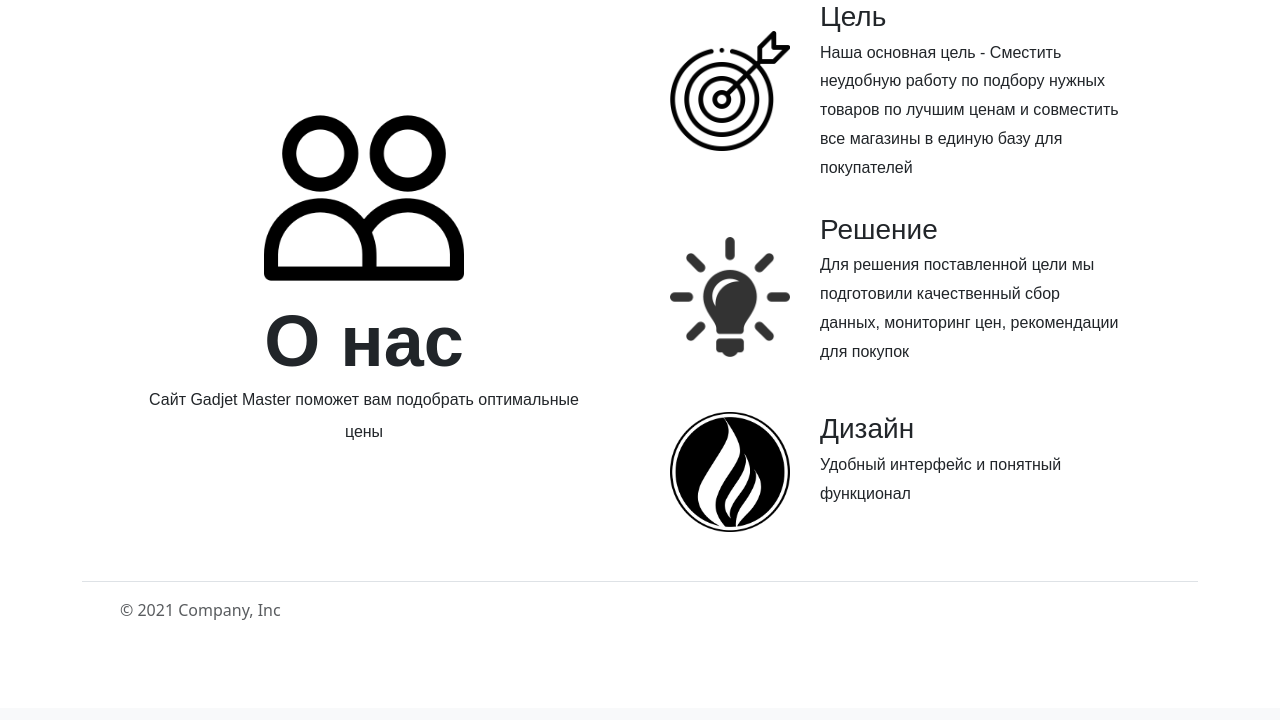
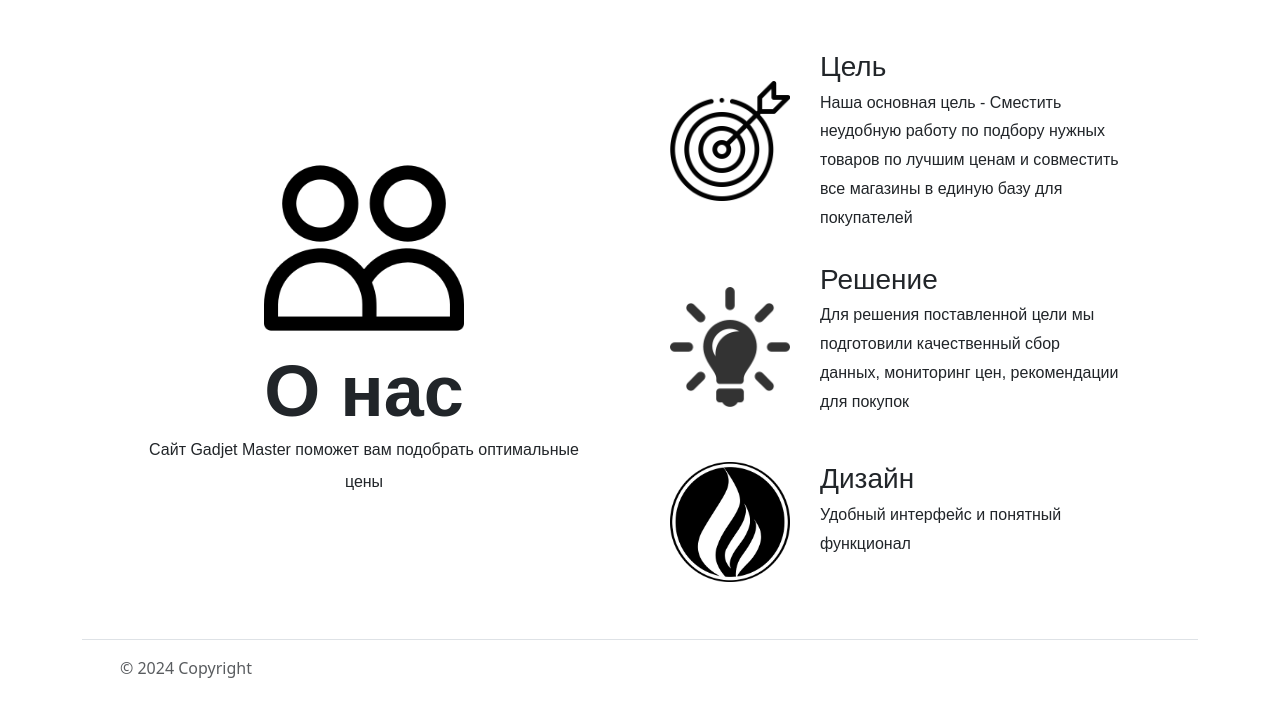
Before and after one commit to MBVD/uni_project, a Django app: page /about in a window 1280 px wide. Shown: the part 92-812 px from the top of the page. Before the commit the page ends 712 px from the top, so only its background shows below. Run offline with Django 5.2, Linux system fonts and the light colour scheme; some libraries are stand-ins or nearby versions.

Commit message:
some changes

```diff
--- a/GadjetMaster/settings.py
+++ b/GadjetMaster/settings.py
@@ -70,7 +70,8 @@ TEMPLATES = [
                 'django.template.context_processors.request',
                 'django.contrib.auth.context_processors.auth',
                 'django.contrib.messages.context_processors.messages',
-                'app.context_processors.navigation_panel'
+                'app.context_processors.navigation_panel',
+                'app.context_processors.current_year'
             ],
         },
     },
--- a/app/context_processors.py
+++ b/app/context_processors.py
@@ -9,3 +9,7 @@ def navigation_panel(request):
             "Предложения": reverse('features'),
             "Цены": reverse('pricing'),
             "О нас": reverse('about_us')}}
+
+
+def current_year(request):
+    return {"current_year": datetime.now().year}
--- a/app/static/app/css/about/about.css
+++ b/app/static/app/css/about/about.css
@@ -17,6 +17,7 @@
     font-weight: 700;
 }
 .about_main{
+    padding-top: 50px;
     width: 80%;
     margin-left: auto;
     margin-right: auto;
--- a/app/static/app/css/base.css
+++ b/app/static/app/css/base.css
@@ -1,4 +1,5 @@
 .content {
+    min-height: 90vh;
     position: relative;
 }
 
--- a/app/templates/app/share/footer.html
+++ b/app/templates/app/share/footer.html
@@ -5,7 +5,7 @@
             <a href="/" class="mb-3 me-2 mb-md-0 text-muted text-decoration-none lh-1">
                 <svg class="bi" width="30" height="24"><use xlink:href="#bootstrap"></use></svg>
             </a>
-            <span class="text-muted">© 2021 Company, Inc</span>
+            <span class="text-muted">© {{ current_year }} Copyright</span>
             </div>
 
             <ul class="nav col-md-4 justify-content-end list-unstyled d-flex">
```
